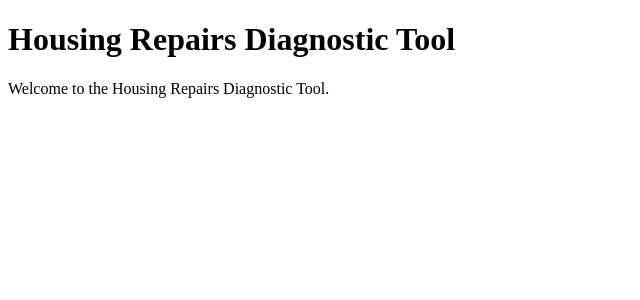
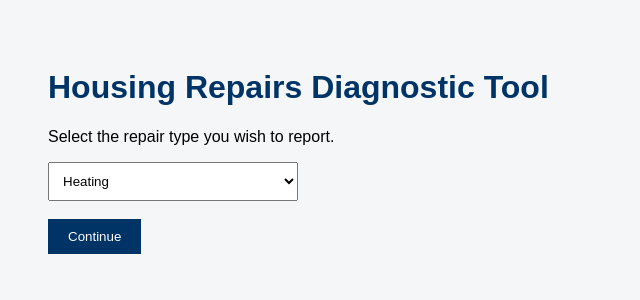
Before and after one commit to jomoz-dev/housing-repairs-diagnostic-tool, a Flask app: page / in a window 1280 px wide. Shown: the top 300 px of the page, without its empty margins (0-640 px from the left). Run offline with Flask 3, Linux system fonts and the light colour scheme.

Commit message:
Create repair type selection page

```diff
--- a/static/style.css
+++ b/static/style.css
@@ -1,8 +1,22 @@
 body {
     font-family: Arial, sans-serif;
-    padding: 30px;
+    padding: 40px;
+    background-color: #f4f6f8;
 }
 
 h1 {
     color: #003366;
 }
+
+select {
+    width: 250px;
+    padding: 10px;
+}
+
+button {
+    background-color: #003366;
+    color: white;
+    padding: 10px 20px;
+    border: 0;
+    cursor: pointer;
+}
--- a/templates/index.html
+++ b/templates/index.html
@@ -2,14 +2,45 @@
 <html>
 <head>
     <title>Housing Repairs Diagnostic Tool</title>
+    <link rel="stylesheet" href="/static/style.css">
 </head>
+
 <body>
 
     <h1>Housing Repairs Diagnostic Tool</h1>
 
     <p>
-        Welcome to the Housing Repairs Diagnostic Tool.
+        Select the repair type you wish to report.
     </p>
 
+    <form>
+
+        <select>
+
+            <option>Heating</option>
+
+            <option>Water Leak</option>
+
+            <option>Electrical</option>
+
+            <option>Damp & Mould</option>
+
+            <option>Doors</option>
+
+            <option>Windows</option>
+
+            <option>Roofing</option>
+
+        </select>
+
+        <br><br>
+
+        <button type="submit">
+            Continue
+        </button>
+
+    </form>
+
 </body>
+
 </html>
```
